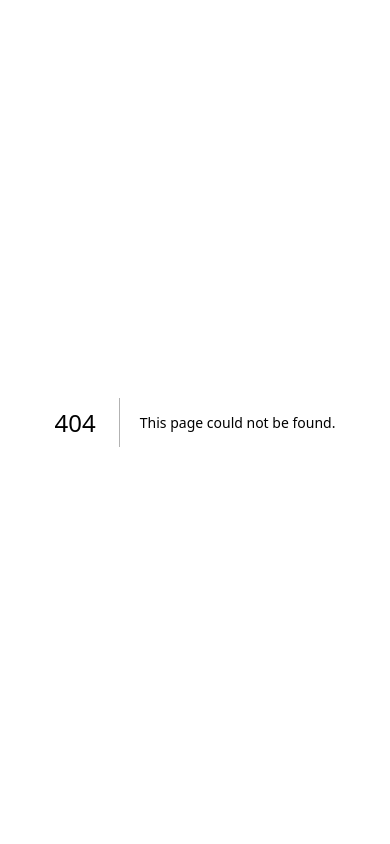
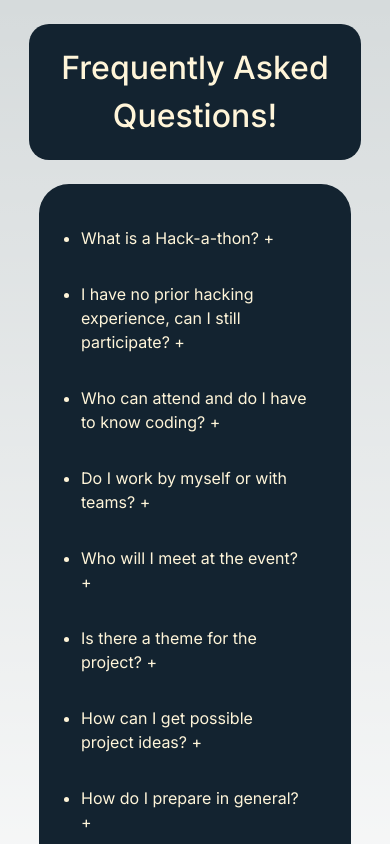
Before and after one commit to SF-Hacks-at-SFSU/sfhacks2025, a Next.js app: page /faqpage in a window 390 px wide. Before the commit this address had no page. Shown: the top 844 px of the page. Built offline with nearby package versions, Linux system fonts and the light colour scheme.

Commit message:
faq, code jams placeholder

```diff
--- /dev/null
+++ b/src/app/comebackOct1/page.jsx
@@ -0,0 +1,11 @@
+import React from 'react'
+
+const page = () => {
+  return (
+    <div className="flex items-center justify-center text-center text-bold text-4xl bg-sfDarkBlue text-black h-screen ">
+        <p className="text-2xl text-sfPink" >Code Jams Application Opening October 1st!</p>
+    </div>
+  )
+}
+
+export default page
--- /dev/null
+++ b/src/app/faqpage/page.jsx
@@ -0,0 +1,11 @@
+import React from 'react'
+import FAQ from '@/components/faq/FAQ'
+const page = () => {
+  return (
+    <div classname= "">
+        <FAQ/>
+    </div>
+  )
+}
+
+export default page
--- a/src/app/globals.css
+++ b/src/app/globals.css
@@ -38,4 +38,6 @@ body {
   background-image: url("/WebDevTempBackground.svg");
   background-size: cover;
   background-position: center;
+
+
 }
--- a/src/components/Main/Main.jsx
+++ b/src/components/Main/Main.jsx
@@ -17,7 +17,7 @@ export default function Main() {
         <div className="md:px-24 md:py-4 md:w-[98vw] w-screen">
           <Navbar isOpen={isOpen} handleToggle={handleToggle} />
         </div>
-        <div className="flex flex-col gap-2 w-1/3 h-max items-center">
+        <div className="flex flex-col gap-2 w-1/3 h-max items-center ">
           <Image
             src="/logo.png"
             alt="logo"
--- a/src/components/Navbar.jsx
+++ b/src/components/Navbar.jsx
@@ -27,13 +27,13 @@ const NavLinks = () => {
       <Link href="" className="md:hover:underline">
         Sponsors
       </Link>
-      <Link href="" className="md:hover:underline">
-        Alumni <span className="md:hidden">Wall</span>
+      <Link href="/comebackOct1" target = '_blank'className="md:hover:underline">
+        Code Jams! <span className="md:hidden">Wall</span>
       </Link>
       <Link href="" className="hidden md:block md:hover:underline">
         Team
       </Link>
-      <Link href="" className="md:hover:underline">
+      <Link href="/faqpage" className="md:hover:underline">
         FAQs
       </Link>
       <Link href="" className="md:hidden">
--- /dev/null
+++ b/src/components/faq/FAQ.css
@@ -0,0 +1,114 @@
+.faq-banner {
+    max-width: 45%;
+    margin: 2rem auto;
+    background-color: #132330;
+    padding: 20px 0px;
+    border-radius: 20px;
+    text-align: center;
+    overflow: hidden;
+}
+
+.faq-banner-text {
+    color:#FFF5D9;
+    font-weight: 300;
+    font-size: 2.5rem;
+    /*text-shadow:5px 5px 5px black;*/
+}
+
+.faq-main {
+    max-width: 60%;
+    margin: 3rem auto;
+    background-color: #132330;
+    padding: 20px 0px 20px 40px ;
+    border-radius: 30px;
+}
+
+.faq-tab {
+    color: #FFF5D9;
+    max-width: 12%;
+}
+
+#faq-tab1{
+    background-color: #1A364E;
+    border-radius: 30px;
+    padding: 0px 0px 10px 10px;
+}
+
+#faq-tab2{
+    background-color: #254D70;
+    border-radius: 30px;
+    padding: 0px 0px 10px 10px;
+}
+
+
+.faq-questions {
+    color: #FFF5D9;
+    font-weight: 400;
+    font-size: 1.3rem;
+    margin: 1rem;
+}
+
+.faq-ques {
+    cursor: pointer;
+}
+.answer-visible{
+    color: #addefb;
+    font-size: 1rem;
+    margin: 0.5rem;
+    border-style: solid;
+    margin-bottom: 1.5rem;
+}
+
+.faq-list {
+    list-style-type:disc;
+}
+
+@media only screen and (max-width: 768px) {
+
+    .faq-banner {
+        max-width: 85%;
+        margin: 1.5rem auto;
+        padding: 20px 0px;
+        border-radius: 20px;
+        text-align: center;
+        overflow: hidden;
+    }
+
+    .faq-banner-text {
+        color:#FFF5D9;
+        font-weight: 500;
+        font-size: 2rem;
+        /* text-shadow:5px 5px 5px black; */
+    }
+
+    .faq-main {
+        max-width: 80%;
+        margin: 1rem auto;
+        padding: 10px;
+        border-radius: 30px;
+    }
+
+    .faq-questions {
+        color: #FFF5D9;
+        font-weight: 400;
+        font-size: 1.3rem;
+        margin: 2rem;
+    }
+
+    .answer-visible {
+        margin-bottom: 40px;
+    }
+}
+
+@media only screen and (max-width: 425px) {
+    .faq-questions {
+        color: #FFF5D9;
+        font-weight: 400;
+        font-size: 1rem;
+        margin: 2rem;
+    }
+    .answer-visible {
+        font-size: 1rem;
+        margin-bottom: 40px;
+    }
+}
--- /dev/null
+++ b/src/components/faq/FAQ.jsx
@@ -0,0 +1,121 @@
+"use client"
+
+import { useState } from "react";
+import './FAQ.css'
+
+function FAQ() {
+
+  // Added a default value to the `open` state variable.
+  const [open, setOpen] = useState(false);
+
+  // Added a `handleClose` function to close the FAQ item.
+  const handleClose = () => setOpen(false);
+
+  // Added a `handleToggle` function to toggle the FAQ item open and closed.
+  const handleToggle = (i) => {
+    if (open === i) {
+      handleClose();
+    } else {
+      setOpen(i);
+    }
+  };
+
+
+  return (
+    <div className = "h-full">
+      <div className='faq-banner'>
+        <h2 className='faq-banner-text'>Frequently Asked Questions!</h2>
+      </div>
+      <div className='faq-main'>
+        {data.map((item, i) => (
+          <div key={i}>
+            <div
+              open={open === i}
+              className='faq-questions'
+              onClick={() => handleToggle(i)}
+            >
+              <ul className='faq-list'>
+                <li className='faq-ques' >{item.question} <span>+</span></li>
+              </ul>
+            </div>
+            {open === i && <div className='answer-visible bg-blue-950 p-3 rounded-md'>{item.answer}</div>}
+          </div>
+        ))}
+      </div>
+    </div>
+  )
+}
+
+const data = [
+  {
+    question: 'What is a Hack-a-thon? ',
+    answer: 'A hackathon is a 24-hour event where individuals get together for a short period of time to collaborate on a project. Participants work rapidly and often work in groups to achieve their tasks.'
+  },
+  {
+    question: 'I have no prior hacking experience, can I still participate?',
+    answer: 'Yes! While the word "hack" is in hackathon, hackathons are primarily focused on the coding used for building projects.'
+  },
+  {
+    question: 'Who can attend and do I have to know coding?',
+    answer: 'No prior knowledge of computer science is needed! We encourage all levels of coders to attend. In our events, we dedicate officers/mentors/tutors to help all hackers find their beginnings in CS.'
+  },
+  // {
+  //   question: 'When does the event start?',
+  //   answer: 'The event starts on April 5th and last until April 7th.'
+  // },
+  // {
+  //   question: 'Where is the venue located?',
+  //   answer: 'The event is located at Annex I, 1 N State Dr, San Francisco, CA 94132'
+  // },
+  // {
+  //   question: 'What’s the cost for attendance?',
+  //   answer: 'It’s a free event hosted by the SF Hacks Team at San Francisco State University.'
+  // },
+  // {
+  //   question: 'Is there travel reimbursements?',
+  //   answer: 'Unfortunately, we will not be able to reimburse travel costs.'
+  // },
+  {
+    question: 'Do I work by myself or with teams?',
+    answer: 'You can work either in a solo project, or you can choose to work with other students as a team.'
+  },
+  {
+    question: 'Who will I meet at the event?',
+    answer: 'You will meet other students, event organizers, or even company/sponsor representatives.'
+  },
+  {
+    question: 'Is there a theme for the project?',
+    answer: 'Yes, there is a theme planned for the event. We\'ll unveil it as we approach the event date.'
+  },
+  {
+    question: 'How can I get possible project ideas?',
+    answer: 'Check Devpost! Devpost is a website where hackathon results are displayed. Check the pages of previous hackathons for ideas!'
+  },
+  {
+    question: 'How do I prepare in general?',
+    answer: 'Think of what you want to build, what tools you want to use, and reach out to potential teammates to brainstorm together.'
+  },
+  {
+    question: 'Is there a code of conduct?',
+    answer: <p> Yes! Check it out <a className="underline font-bold" href="https://static.mlh.io/docs/mlh-code-of-conduct.pdf" target="_blank">here</a>.</p>
+  },
+  {
+    question: 'What other events will be held in the convention?',
+    answer: 'There will be a host of events including workshops from sponsors and ACM student leaders, panels, showcases, and fun mini-games!'
+  },
+  {
+    question: 'Where can I contact you for any questions or support?',
+    answer: <p className="">
+      {" "}
+      You may email us at{" "}
+      <a
+        href="mailto:sfhacksteam@gmail.com"
+        className=" pointer-events-auto text-sfPink hover:underline"
+      >
+        sfhacksteam@gmail.com{" "}
+      </a>
+    </p>
+  },
+];
+
+export default FAQ
```
Also changed, not shown: 1 other file (tests, documents, lock files or other folders).
